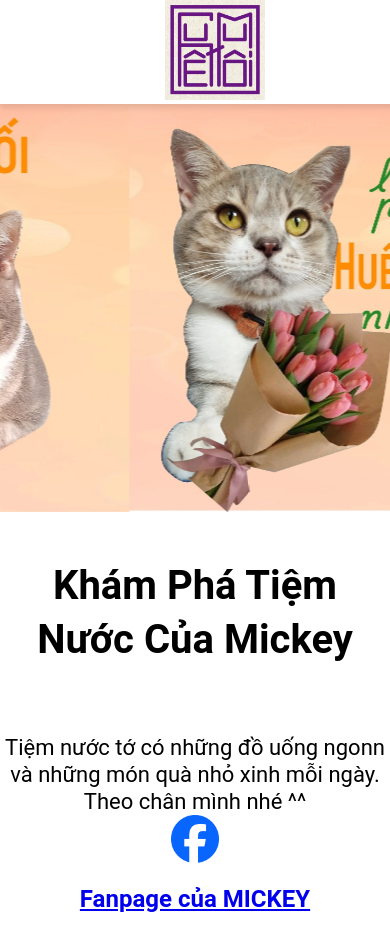
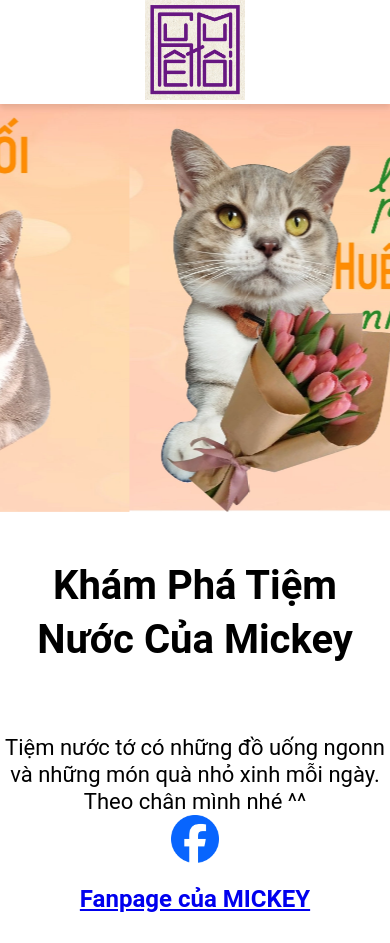
Before and after one commit to anhtuanhue198/huemuoi, a plain HTML site: page index.html in a window 390 px wide. Shown: the top 943 px of the page. Drawn offline with Linux system fonts and the light colour scheme.

Commit message:
Thêm file tên_file

```diff
--- a/style.css
+++ b/style.css
@@ -44,6 +44,7 @@ body {
 /* Khi cuộn trang, navbar đổi màu */
 .navbar.scrolled {
   background-color: rgba(255, 140, 0, 0.8); /* Cam đậm hơn khi cuộn */
+  padding: 0;
 }
 
 /* Thêm khoảng trống cho phần nội dung sau header */
@@ -669,7 +670,7 @@ html {
 @media (max-width: 991px) {
   .navbar {
     max-width: 100%;
-    padding: 0 20px;
+    padding: 0;
   }
   .navbar-container {
     max-width: 100%;
```
